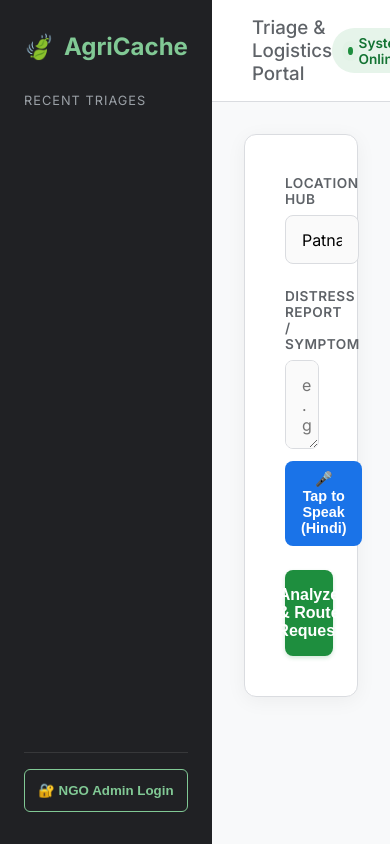
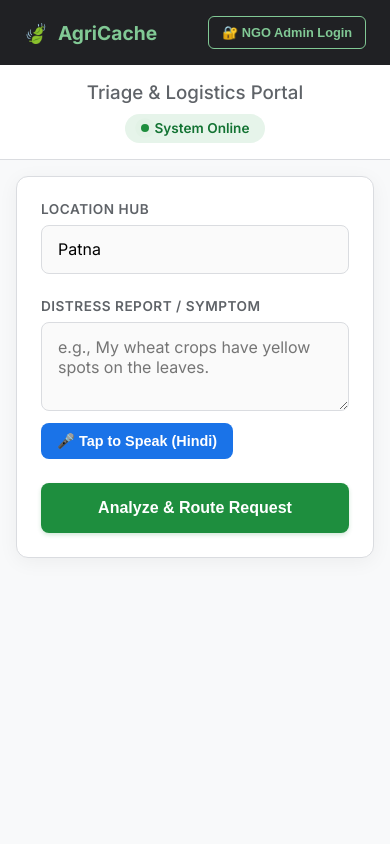
Before and after one commit to kartikey-singh-k/AgriCache, a website: page public/index.html in a window 390 px wide. Drawn offline with Linux system fonts and the light colour scheme.

Commit message:
error fix

```diff
--- a/public/index.html
+++ b/public/index.html
@@ -88,6 +88,76 @@
         .routing-ticket { margin-top: 1.5rem; background: #E8F0FE; border: 1px solid #1A73E8; border-radius: 8px; padding: 1.5rem; display: none; }
         .ticket-header { font-size: 0.8rem; font-weight: 700; color: #1A73E8; text-transform: uppercase; letter-spacing: 1px; margin-bottom: 0.5rem; }
         .hub-name { font-size: 1.2rem; font-weight: 600; color: #174EA6; display: flex; align-items: center; gap: 8px; }
+        /* ==========================================
+   Mobile Responsiveness (Phones & Tablets)
+   ========================================== */
+        @media (max-width: 768px) {
+            /* 1. Stack the layout vertically and allow scrolling */
+            body {
+                flex-direction: column;
+                height: auto;
+                overflow-y: auto;
+            }
+
+            /* 2. Transform sidebar into a compact top navigation bar */
+            .sidebar {
+                width: 100%;
+                padding: 1rem 1.5rem;
+                flex-direction: row;
+                justify-content: space-between;
+                align-items: center;
+            }
+
+            .sidebar h2 {
+                margin-bottom: 0;
+                font-size: 1.2rem;
+            }
+
+            /* 3. Hide the history list on mobile to save screen space */
+            .history-title, .history-list {
+                display: none;
+            }
+
+            /* 4. Adjust the NGO Login button to fit in the new top bar */
+            .sidebar > div:last-child {
+                margin-top: 0 !important;
+                padding-top: 0 !important;
+                border-top: none !important;
+            }
+
+            .sidebar button {
+                padding: 0.5rem 0.8rem !important;
+                font-size: 0.8rem;
+            }
+
+            /* 5. Adjust main content and navbar padding for small screens */
+            .main-content {
+                padding: 0;
+                overflow-y: visible;
+            }
+
+            .navbar {
+                padding: 1rem;
+                flex-direction: column; /* Stacks the title and online status */
+                gap: 10px;
+                text-align: center;
+            }
+
+            .container {
+                padding: 0 1rem;
+                margin: 1rem auto;
+            }
+
+            /* 6. Fix input rows and cards to prevent overflow */
+            .input-row {
+                flex-direction: column;
+                gap: 0;
+            }
+
+            .card {
+                padding: 1.5rem;
+            }
+        }
     </style>
 </head>
 <body>
```
Also changed, not shown: public/ngo-portal.html (+37 -0 lines).
